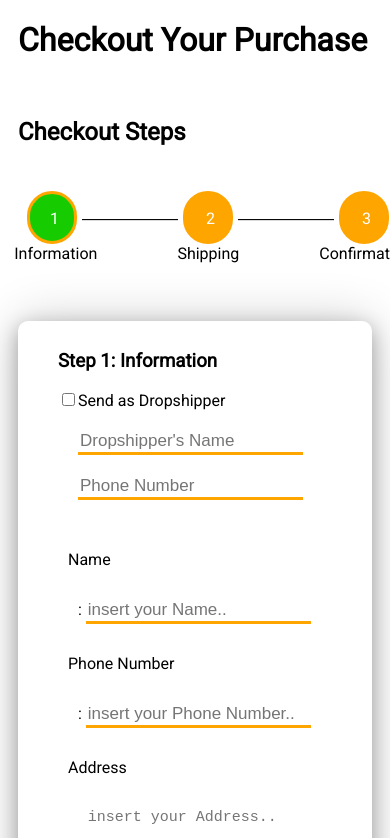
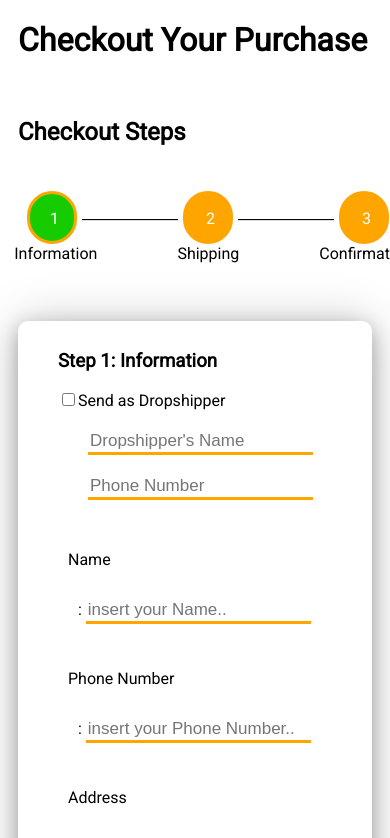
Before and after one commit to fuadbaskara/checkout-purchased, a React (Create React App) app: page / in a window 390 px wide. Shown: the top 838 px of the page. Built offline with nearby package versions, Linux system fonts and the light colour scheme.

Commit message:
add some styling

```diff
--- a/src/components/Main.js
+++ b/src/components/Main.js
@@ -43,7 +43,9 @@ export default class Main extends Component {
       validatePaymentMethod: null
     };
     this.changeRadioState = this.changeRadioState.bind(this);
-    this.getDropShipperName = this.getDropShipperName.bind(this);
+    this.handleChangeDropShipperName = this.handleChangeDropShipperName.bind(
+      this
+    );
     this.getDropShipperPhone = this.getDropShipperPhone.bind(this);
     this.handleChangeName = this.handleChangeName.bind(this);
     this.handleChangePhoneNumber = this.handleChangePhoneNumber.bind(this);
@@ -65,7 +67,7 @@ export default class Main extends Component {
     this.showSubmitNotice = this.showSubmitNotice.bind(this);
   }
 
-  getDropShipperName(event) {
+  handleChangeDropShipperName(event) {
     let value = event.target.value;
     this.setState(() => {
       return {
@@ -124,6 +126,8 @@ export default class Main extends Component {
     });
     this.emailValidation(event.target.value);
   }
+
+  /* ----------Below is the validation method for Dropshipper Name*/
 
   dropshipperNameValidation(dropshipperName) {
     if (dropshipperName !== "" && dropshipperName.length > 3) {
@@ -272,62 +276,6 @@ export default class Main extends Component {
     }
   }
 
-  toggleRadioSelection(event) {
-    let value = event.target.value;
-    this.setState(() => {
-      return {
-        radioSelectedState: value
-      };
-    });
-  }
-
-  async toggleDeliveryAgency(event) {
-    let value = event.target.value;
-    if (value === "JNE") {
-      await this.setState(() => {
-        return {
-          deliveryAgency: value,
-          deliveryPrice: 15000,
-          deliveryEstimate: "2 Days",
-          radioWalletState: false,
-          radioBankState: true,
-          radioVirtualState: false,
-          validateAgency: true,
-          validatePaymentMethod: null,
-          radioSelectedState: null
-        };
-      });
-    } else if (value === "GoSend") {
-      await this.setState(() => {
-        return {
-          deliveryAgency: value,
-          deliveryPrice: 35000,
-          deliveryEstimate: "Half Day",
-          radioWalletState: false,
-          radioBankState: true,
-          radioVirtualState: true,
-          validateAgency: true,
-          validatePaymentMethod: null,
-          radioSelectedState: null
-        };
-      });
-    } else if (value === "SiCepat") {
-      await this.setState(() => {
-        return {
-          deliveryAgency: value,
-          deliveryPrice: 10000,
-          deliveryEstimate: "1 Day",
-          radioWalletState: false,
-          radioBankState: false,
-          radioVirtualState: false,
-          validateAgency: true,
-          validatePaymentMethod: null,
-          radioSelectedState: null
-        };
-      });
-    }
-  }
-
   async validatePaymentMethod() {
     if (
       this.state.radioSelectedState === "Wallet" ||
@@ -408,6 +356,62 @@ export default class Main extends Component {
           };
         });
       }
+    }
+  }
+
+  toggleRadioSelection(event) {
+    let value = event.target.value;
+    this.setState(() => {
+      return {
+        radioSelectedState: value
+      };
+    });
+  }
+
+  async toggleDeliveryAgency(event) {
+    let value = event.target.value;
+    if (value === "JNE") {
+      await this.setState(() => {
+        return {
+          deliveryAgency: value,
+          deliveryPrice: 15000,
+          deliveryEstimate: "2 Days",
+          radioWalletState: false,
+          radioBankState: true,
+          radioVirtualState: false,
+          validateAgency: true,
+          validatePaymentMethod: null,
+          radioSelectedState: null
+        };
+      });
+    } else if (value === "GoSend") {
+      await this.setState(() => {
+        return {
+          deliveryAgency: value,
+          deliveryPrice: 35000,
+          deliveryEstimate: "Half Day",
+          radioWalletState: false,
+          radioBankState: true,
+          radioVirtualState: true,
+          validateAgency: true,
+          validatePaymentMethod: null,
+          radioSelectedState: null
+        };
+      });
+    } else if (value === "SiCepat") {
+      await this.setState(() => {
+        return {
+          deliveryAgency: value,
+          deliveryPrice: 10000,
+          deliveryEstimate: "1 Day",
+          radioWalletState: false,
+          radioBankState: false,
+          radioVirtualState: false,
+          validateAgency: true,
+          validatePaymentMethod: null,
+          radioSelectedState: null
+        };
+      });
     }
   }
 
@@ -500,7 +504,7 @@ export default class Main extends Component {
               validateAddress={this.state.validateAddress}
               validateEmail={this.state.validateEmail}
               changeRadioState={this.changeRadioState}
-              getDropShipperName={this.getDropShipperName}
+              handleChangeDropShipperName={this.handleChangeDropShipperName}
               getDropShipperPhone={this.getDropShipperPhone}
               handleChangeName={this.handleChangeName}
               handleChangePhoneNumber={this.handleChangePhoneNumber}
--- a/src/components/Step1.js
+++ b/src/components/Step1.js
@@ -20,7 +20,7 @@ const StepOne = ({
   validateAddress,
   validateEmail,
   changeRadioState,
-  getDropShipperName,
+  handleChangeDropShipperName,
   getDropShipperPhone,
   handleChangeName,
   handleChangePhoneNumber,
@@ -49,7 +49,7 @@ const StepOne = ({
           placeholder="Dropshipper's Name"
           disabled={dropshipperNameState}
           value={dropshipperName}
-          onChange={getDropShipperName}
+          onChange={handleChangeDropShipperName}
         />
         <div>
           <small className="dropshipper-validation">
--- a/src/styles/App.css
+++ b/src/styles/App.css
@@ -8,7 +8,7 @@ body {
 span p {
   position: absolute;
   margin-left: 0px;
-  font-size: 10px;
+  font-size: 13px;
 }
 
 small {
@@ -248,6 +248,7 @@ form {
   margin-top: 10px !important;
   margin-bottom: 10px !important;
   padding-top: 10px;
+  padding-bottom: 15px;
   width: 70%;
   float: left;
   /* border: 1px solid orange; */
@@ -290,7 +291,7 @@ form {
   padding-left: 20px;
   padding-right: 20px;
   border-radius: 5px;
-  cursor: pointer;
+  /* cursor: pointer; */
   border: none;
 }
 
@@ -303,7 +304,7 @@ form {
   padding-left: 20px;
   padding-right: 20px;
   border-radius: 5px;
-  cursor: pointer;
+  /* cursor: pointer; */
   border: none;
 }
 
--- a/src/styles/Responsive.css
+++ b/src/styles/Responsive.css
@@ -84,13 +84,13 @@
 
   .dropshipper-name-container {
     margin-top: 20px;
-    margin-left: 10px;
+    margin-left: 20px;
     width: 100%;
   }
 
   .dropshipper-phone-container {
     margin-top: 20px;
-    margin-left: 20px;
+    margin-left: 30px;
     width: 100%;
   }
 
@@ -125,7 +125,7 @@
   }
 
   .form-textarea {
-    margin-left: 20px;
+    margin-left: 40px;
     width: 100%;
   }
 
```
